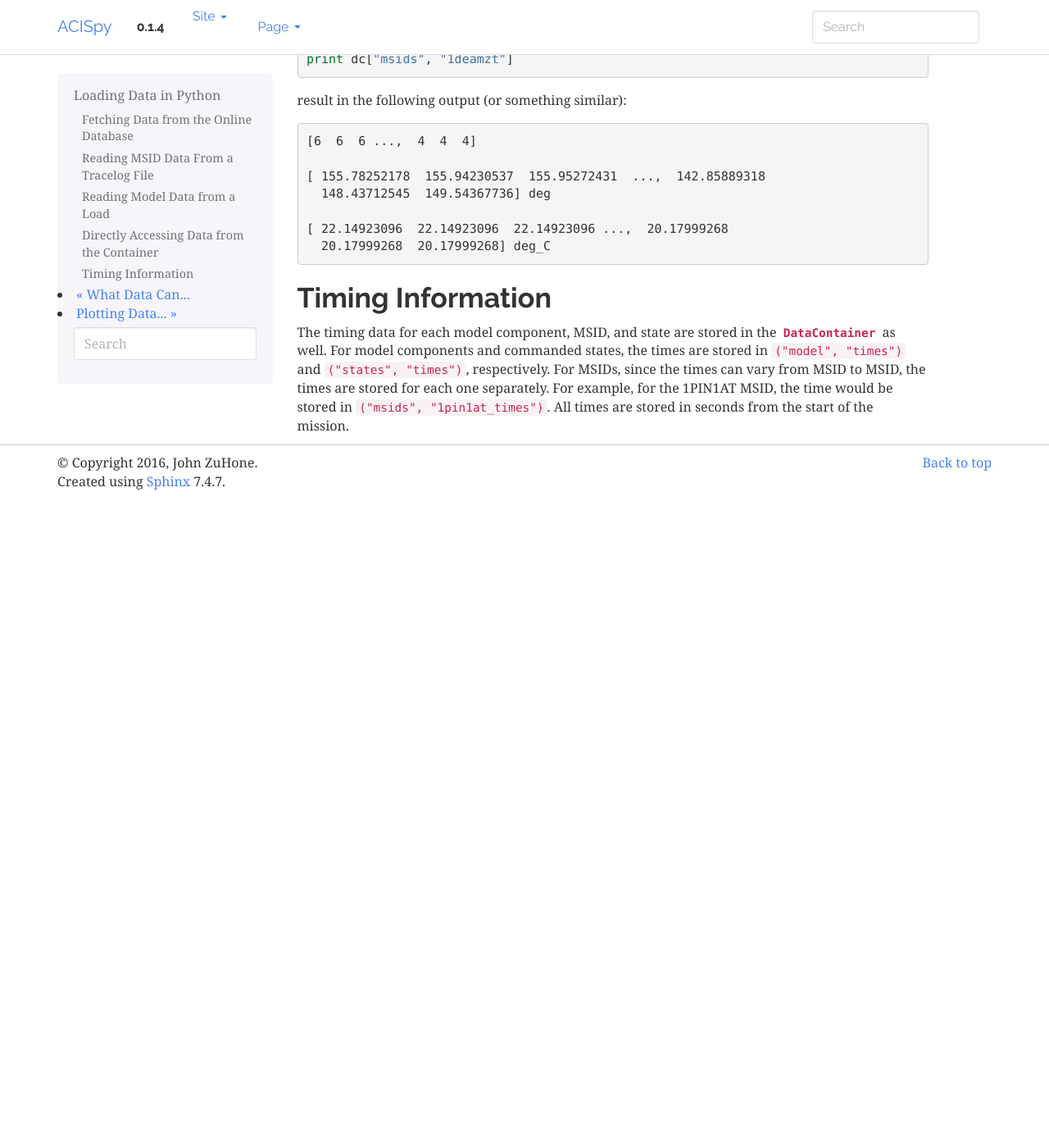
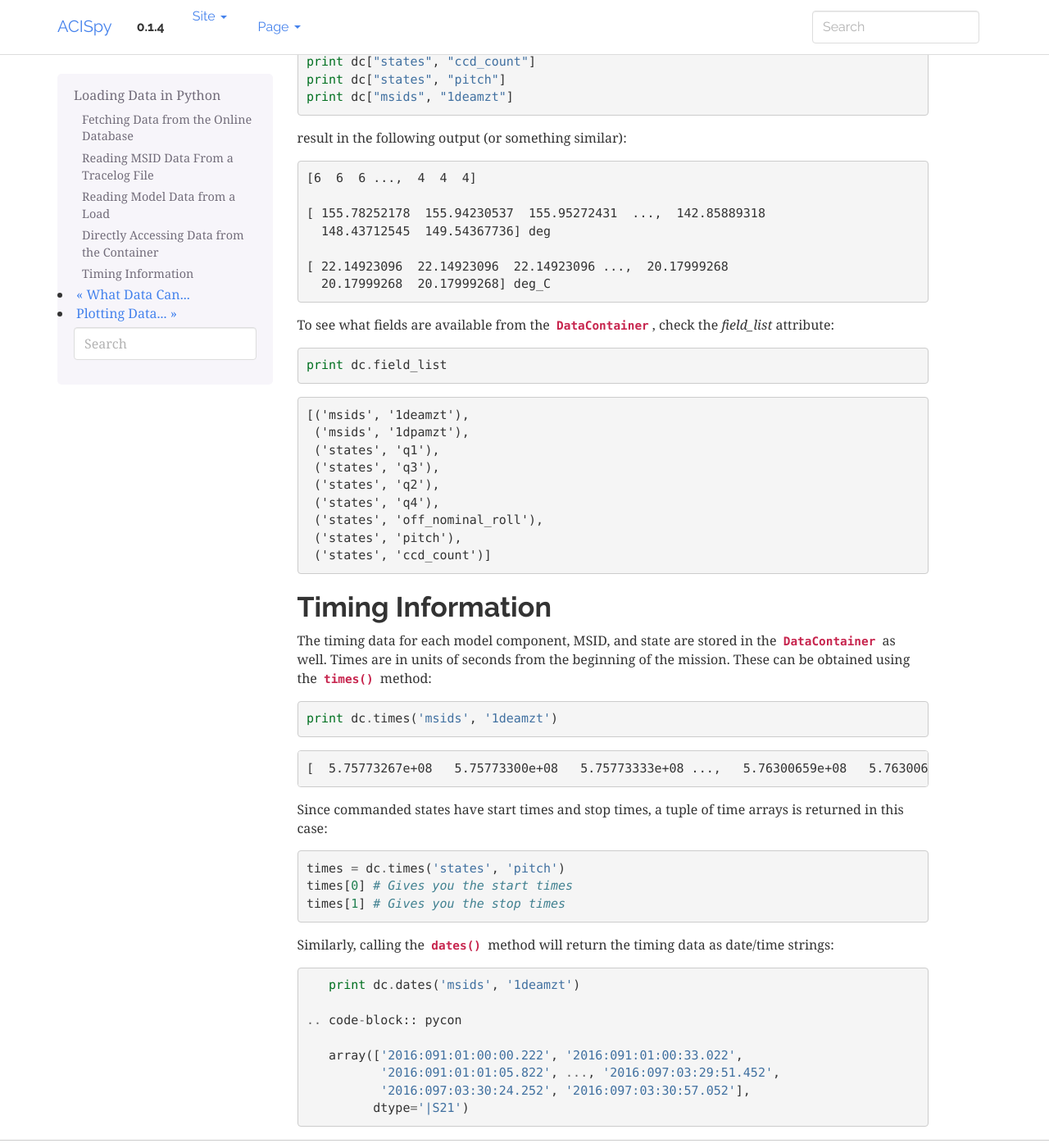
Before and after one commit to jzuhone/acispy, a Sphinx documentation site: the page built from doc/source/loading_data.rst, in a window 1280 px wide and 1400 px high, scrolled down 1832 px. Shown: the whole window at 82% size. Built offline with Sphinx 7.4.7, drawn with Linux system fonts in a browser that asks for light colours; before the commit the page ends 2441 px from its top, so only the background shows below that; some of the changed text lies outside the part shown.

Commit message:
Doc updates

```diff
--- /dev/null
+++ b/doc/source/derived_fields.rst
@@ -0,0 +1,4 @@
+.. _derived-fields:
+
+Derived Fields
+==============
--- a/doc/source/loading_data.rst
+++ b/doc/source/loading_data.rst
@@ -85,7 +85,9 @@ type of data desired and its name, for example:
     dc["msids", "fptemp_11"] # gives you the "fptemp_11" pseudo-MSID
     dc["model", "1deamzt"] # gives you the "1deamzt" model component
 
-We'll use our example from before to fill up a :class:`~acispy.data_container.DataContainer`:
+A ``(type, name)`` pairing and its associated data are referred to as a "field". We'll
+encounter examples of :ref:`derived-fields` later, which are derivations of new fields from
+existing ones. For now, we'll use our example from before to fill up a :class:`~acispy.data_container.DataContainer`:
 
 .. code-block:: python
 
@@ -119,13 +121,60 @@ result in the following output (or something similar):
     [ 22.14923096  22.14923096  22.14923096 ...,  20.17999268
       20.17999268  20.17999268] deg_C
 
+To see what fields are available from the :class:`~acispy.data_container.DataContainer`,
+check the `field_list` attribute:
+
+.. code-block:: python
+
+    print dc.field_list
+
+.. code-block:: pycon
+
+    [('msids', '1deamzt'),
+     ('msids', '1dpamzt'),
+     ('states', 'q1'),
+     ('states', 'q3'),
+     ('states', 'q2'),
+     ('states', 'q4'),
+     ('states', 'off_nominal_roll'),
+     ('states', 'pitch'),
+     ('states', 'ccd_count')]
+
 Timing Information
 ------------------
 
 The timing data for each model component, MSID, and state are stored in the
-:class:`~acispy.data_container.DataContainer` as well. For model components
-and commanded states, the times are stored in ``("model", "times")`` and
-``("states", "times")``, respectively. For MSIDs, since the times can vary
-from MSID to MSID, the times are stored for each one separately. For example,
-for the 1PIN1AT MSID, the time would be stored in ``("msids", "1pin1at_times")``.
-All times are stored in seconds from the start of the mission.
+:class:`~acispy.data_container.DataContainer` as well. Times are in units of
+seconds from the beginning of the mission. These can be obtained using the
+:meth:`~acispy.data_container.DataContainer.times` method:
+
+.. code-block:: python
+
+    print dc.times('msids', '1deamzt')
+
+.. code-block:: pycon
+
+    [  5.75773267e+08   5.75773300e+08   5.75773333e+08 ...,   5.76300659e+08   5.76300691e+08   5.76300724e+08] s
+
+Since commanded states have start times and stop times, a tuple of time arrays is
+returned in this case:
+
+.. code-block:: python
+
+    times = dc.times('states', 'pitch')
+    times[0] # Gives you the start times
+    times[1] # Gives you the stop times
+
+Similarly, calling the :meth:`~acispy.data_container.DataContainer.dates` method
+will return the timing data as date/time strings:
+
+.. code-block:: python
+
+    print dc.dates('msids', '1deamzt')
+
+ .. code-block:: pycon
+
+    array(['2016:091:01:00:00.222', '2016:091:01:00:33.022',
+           '2016:091:01:01:05.822', ..., '2016:097:03:29:51.452',
+           '2016:097:03:30:24.252', '2016:097:03:30:57.052'],
+          dtype='|S21')
```
